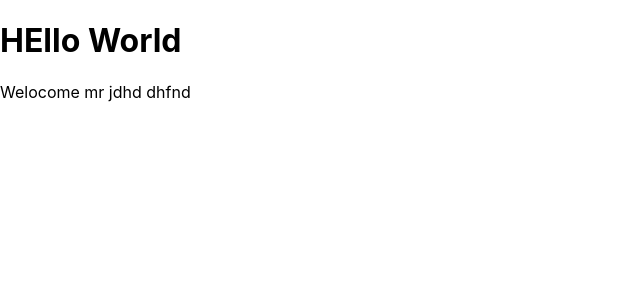
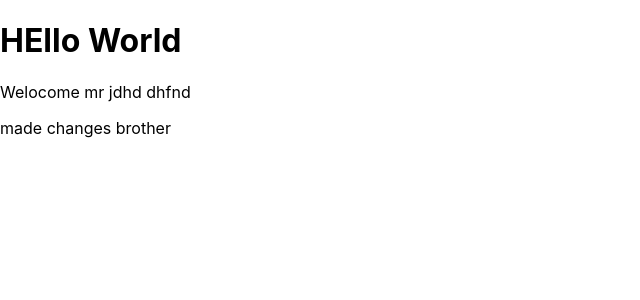
Before and after one commit to bilalazwar/craftsOfCeylon-deployed, a React (Create React App) app: page / in a window 1280 px wide. Shown: the top 300 px of the page, without its empty margins (0-640 px from the left). Built offline with nearby package versions, Linux system fonts and the light colour scheme.

Commit message:
made changes after initial deployment

```diff
--- a/src/App.js
+++ b/src/App.js
@@ -6,6 +6,7 @@ function App() {
    <div>
     <h1>HEllo World</h1>
     <p>Welocome mr jdhd dhfnd</p>
+    <p>made changes brother</p>
    </div>
   );
 }
```
